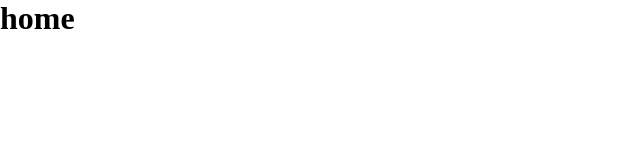
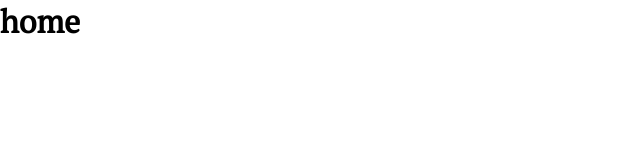
Before and after one commit to jensengbg-johanna-ohrnberg/airBean-by-IronPants, a Vue app in the folder airbean/: page / in a window 1280 px wide. Shown: the top 160 px of the page, without its empty margins (0-640 px from the left). Built offline with nearby package versions, Linux system fonts and the light colour scheme.

Commit message:
Update App.vue

```diff
--- a/airbean/src/App.vue
+++ b/airbean/src/App.vue
@@ -9,9 +9,17 @@ export default {}
 </script>
 
 <style lang="scss">
+@import url('https://fonts.googleapis.com/css?family=PT+Serif|Work+Sans&display=swap');
+
 * {
   margin: 0rem;
   padding: 0rem;
   box-sizing: border-box;
+  font-family: 'PT Serif', serif;
+}
+
+p {
+  font-family: 'Work Sans', sans-serif;
+  font-size: 0.8rem;
 }
 </style>
```
